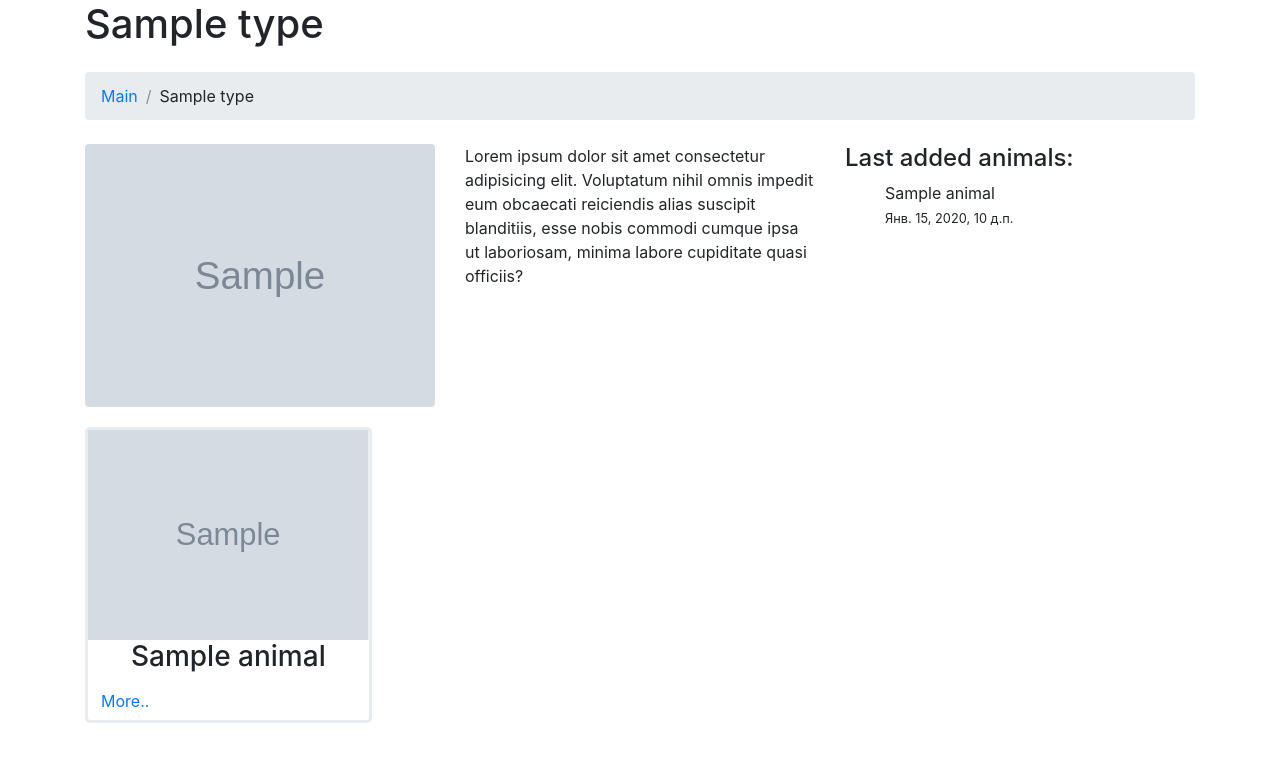
After one commit to freakaton/animals-page, a Django app: template main/templates/main/about_type.html in a window 1280 px wide. The commit adds this page. Shown: the top 762 px of the page. Run offline with Django 3.2, Linux system fonts and the light colour scheme; tables that the repository leaves empty hold one stand-in row (values such as "Sample post"); the template is opened without the code that fills it: values that come from a table or form of the project are taken from there, most other values are stand-ins (such as "Sample title", 1, 10 or a date in 2020); grey boxes marked "Sample" are stand-in pictures; some libraries are stand-ins or nearby versions.

Commit message:
add img minifier

```diff
--- a/animals/urls.py
+++ b/animals/urls.py
@@ -15,8 +15,13 @@ Including another URLconf
 """
 from django.conf.urls import url, include
 from django.contrib import admin
+from django.conf import settings
+from django.conf.urls.static import static
 
 urlpatterns = [
     url(r'^admin/', admin.site.urls),
-    url(r'', include('main.urls'),name='main')
+    url(r'', include('main.urls'),name='main'),
 ]
+
+if settings.DEBUG:
+    urlpatterns += static(settings.MEDIA_URL, document_root=settings.MEDIA_ROOT)
--- a/main/admin.py
+++ b/main/admin.py
@@ -2,5 +2,8 @@ from django.contrib import admin
 from .models import Animal, Type
 
 # Register your models here.
-admin.site.register(Animal)
+
+class Admin(admin.ModelAdmin):
+    pass
+admin.site.register(Animal, Admin)
 admin.site.register(Type)
--- a/main/models.py
+++ b/main/models.py
@@ -6,20 +6,32 @@ from django.db import models
 class Type(models.Model):
     name = models.CharField(max_length=60)
     description = models.CharField(max_length=2000)
+    image = models.ImageField(upload_to='types/',null=True)
     def __str__(self):
-        return self.name + 's'
+        return self.name
 
     def my_animals(self):
         animals = self.animal_set.all()
         return animals
 
+    @property
+    def image_url(self):
+        if self.image and hasattr(self.image, 'url'):
+            return self.image.url
+
 
 class Animal(models.Model):
+
     def __str__(self):
         return self.name
+
+    def get_name(self):
+        return self.name
+
 
     name = models.CharField(max_length=60)
     description = models.CharField(max_length=500, blank=True)
     type = models.ForeignKey('Type',on_delete=models.CASCADE)
     pub_date = models.DateTimeField(auto_now_add=True)
     edit_date = models.DateTimeField(null=True)
+    image = models.ImageField(upload_to='animales/',null=True)
--- a/main/static/css/style.css
+++ b/main/static/css/style.css
@@ -0,0 +1,25 @@
+.top-buffer {
+    margin-top: 20px;
+}
+
+.animal-image {
+    vertical-align: middle;
+    position: relative;
+    left: 50%;
+    transform: translateX(-50%);
+}
+
+.about-type-image{
+    overflow:hidden;
+}
+
+.animal-card {
+    border: 3px #e9ecef solid;
+    text-align: center;
+    display: inline-block;
+    vertical-align: top;
+    border-radius: 5px;
+}
+.card-link a{
+    float: left;
+}
--- /dev/null
+++ b/main/templates/main/about_type.html
@@ -0,0 +1,54 @@
+{% extends "main/base.html" %}
+{% load thumbnail %}
+{% block title %} {{ animal_type|title }} {% endblock title %}
+{% block header %} {{ animal_type }} {% endblock header %}
+{% block nav-bar %}
+
+    <li class="breadcrumb-item active">
+        <a href="{% url 'main:homepage'%}">Main</a>
+    </li>
+    <li class="breadcrumb-item">{{ animal_type }}</li>
+
+{% endblock nav-bar %}
+
+{% block content-left %}
+<div class="row">
+    <div class="col-sm-6">
+        <div class="about-type-image">
+            {% thumbnail animal_type.image "500x400" crop="center" as im %}
+                <img class="rounded img-fluid   " src="{{ im.url }}"   >
+            {% endthumbnail %}
+        </div>
+    </div>
+    <div class="col-sm-6">
+        Lorem ipsum dolor sit amet consectetur adipisicing elit. Voluptatum nihil omnis impedit eum obcaecati reiciendis alias suscipit blanditiis, esse nobis commodi cumque ipsa ut laboriosam, minima labore cupiditate quasi officiis?
+    </div>
+</div>
+<div class="row animals-cards">
+    {% for animal in animal_type.my_animals %}
+        {% cycle '' '<div class="col-sm-2"></div>' %}
+        <div class="col-sm-5">
+            <div class="animal-card top-buffer">
+                {% thumbnail animal.image "280x150" crop="center" as im %}
+                    <img class="animal-image img-fluid" src="{{ im.url }}" alt="{{animal.name}}">
+                {% empty %}
+                    <img class="animal-image img-fluid" src="/media/None.jpg" alt="Image does not exist">
+                {% endthumbnail %}
+                <div class="animal-card-block">
+                    <h3> {{animal}} </h3>
+                <div class="card-link">
+                    <a class="btn" href="{% url 'main:about_animal' animal_type animal%}">
+                        <span>More..</span>
+                    </a>
+                </div>
+                </div>
+            </div>
+        </div>
+    {% endfor %}
+</div>
+{% endblock content-left %}
+
+
+{% block content-right %}
+    {% include "main/content-right.html" %}
+{% endblock content-right %}
--- a/main/templates/main/base.html
+++ b/main/templates/main/base.html
@@ -6,6 +6,7 @@
     <meta name="viewport" content="width=device-width, initial-scale=1.0">
     <meta http-equiv="X-UA-Compatible" content="ie=edge">
     <link rel="stylesheet" href="{% static 'css/bootstrap.min.css' %}">
+    <link rel="stylesheet" href="{% static 'css/style.css' %}">
     <title> {% block title %}  {% endblock title %}</title>
 </head>
 <body>
@@ -28,13 +29,13 @@
     <!-- CONTENT -->
 {% block content %}
 
-    <div class="col-lg-8">
+    <div class="col-sm-8">
         {% block content-left %}
 
         {% endblock content-left %}
     </div>
 
-    <div class="col-lg-4">
+    <div class="col-sm-4">
     {% block content-right %}
 
     {% endblock content-right %}
--- a/main/templates/main/content-right.html
+++ b/main/templates/main/content-right.html
@@ -1,7 +1,7 @@
 <h4>Last added animals:</h4>
 <ul>
 {% for animal in last_animals %}
-    <li>
+    <li class="list-unstyled">
         {{ animal.name}} <br>
         <small>{{ animal.pub_date }}</small>
     </li>
--- a/main/templates/main/main_page.html
+++ b/main/templates/main/main_page.html
@@ -21,7 +21,7 @@
         <tr>
             <td>
                 <a href="{% url 'main:about_type' type.name %}">
-                    {{type.name}} <br>
+                    {{type.name|capfirst}} <br>
                 </a>
                 <div class="text-muted">
                     {{type.description}}
--- a/main/urls.py
+++ b/main/urls.py
@@ -3,6 +3,6 @@ from . import views
 app_name = 'main'
 urlpatterns = [
     url(r'^$',views.homepage,name='homepage'),
-
-    url(r'^(?P<animal_type>\w+)/$',views.about_type,name='about_type')
+    url(r'^(?P<animal_type>\w+)/$',views.about_type,name='about_type'),
+    url(r'^(?P<animal_type>\w+)/(?P<animal_name>[\w,\s]+)/$',views.about_animal,name='about_animal'),
 ]
```
Also changed, not shown: animals/settings.py (+12 -1 lines), main/templates/main/about_animal.html (added, +22 -0 lines), main/templates/main/type_about.html (deleted, +0 -32 lines), main/views.py (+8 -2 lines), main/migrations/0004_auto_20171128_1729.py (added), main/migrations/0005_type_image.py (added), main/migrations/0006_auto_20171128_1833.py (added), main/migrations/0007_auto_20171206_1501.py (added), main/migrations/0008_auto_20171206_1557.py (added), 1 other file.
